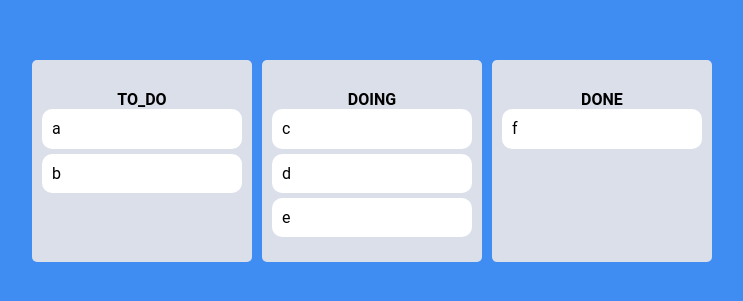
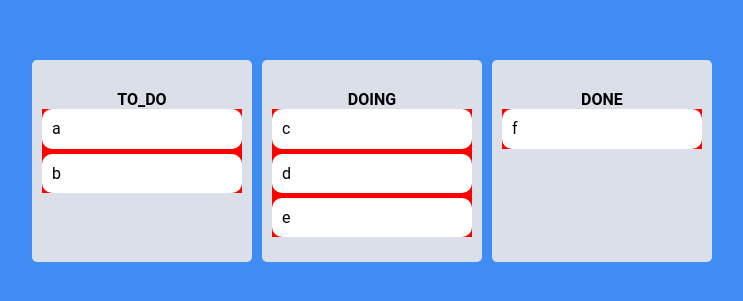
Before and after one commit to SM0413/react-dragNdrop, a React (Create React App) app: page / in a window 1280 px wide. Shown: the part 239-540 px from the top of the page, without its empty margins (268-1011 px from the left). Built offline with nearby package versions, Linux system fonts and the light colour scheme.

Commit message:
Cross Board Movement

```diff
--- a/src/App.tsx
+++ b/src/App.tsx
@@ -26,6 +26,7 @@
   const [toDos, setToDos] = useRecoilState(toDoState);
   const onDragEnd = (info: DropResult) => {
     const { destination, draggableId, source } = info;
+    if (!destination) return;
     if (destination?.droppableId === source.droppableId) {
       // same board movement
       setToDos((allBoards) => {
@@ -33,6 +34,20 @@
         boardCopy.splice(source.index, 1);
         boardCopy.splice(destination?.index, 0, draggableId);
         return { ...allBoards, [source.droppableId]: boardCopy };
+      });
+    }
+    if (destination.droppableId !== source.droppableId) {
+      // cross board movement
+      setToDos((allBoards) => {
+        const sourceBoard = [...allBoards[source.droppableId]];
+        const destinationBoard = [...allBoards[destination.droppableId]];
+        sourceBoard.splice(source.index, 1);
+        destinationBoard.splice(destination?.index, 0, draggableId);
+        return {
+          ...allBoards,
+          [source.droppableId]: sourceBoard,
+          [destination.droppableId]: destinationBoard,
+        };
       });
     }
   };
--- a/src/Components/Board.tsx
+++ b/src/Components/Board.tsx
@@ -23,16 +23,24 @@
 }
 export function Board({ toDos, boardId }: IBoardProps) {
   return (
+    <Wrapper>
+      <Title>{boardId.toUpperCase()}</Title>
       <Droppable droppableId={boardId}>
         {(magic) => (
-        <Wrapper ref={magic.innerRef} {...magic.droppableProps}>
-          <Title>{boardId.toUpperCase()}</Title>
+          <div ref={magic.innerRef} {...magic.droppableProps}>
+            <div
+              style={{ backgroundColor: "red" }}
+              ref={magic.innerRef}
+              {...magic.droppableProps}
+            >
               {toDos.map((toDo, index) => (
                 <DragabbleCard key={toDo} index={index} toDo={toDo} />
               ))}
               {magic.placeholder}
-        </Wrapper>
+            </div>
+          </div>
         )}
       </Droppable>
+    </Wrapper>
   );
 }
```
Lines whose indentation alone changed are shown as unchanged.
